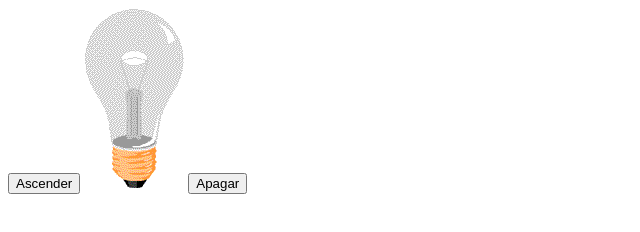
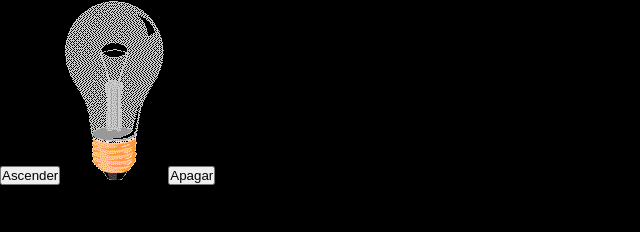
Before and after one commit to DaniellAlbuquerque/Lampada, a plain HTML site: page Lampada/index.html in a window 1280 px wide. Shown: the whole page, without its empty margins (0-640 px from the left). Drawn offline with Linux system fonts and the light colour scheme.

Commit message:
Add files via upload

```diff
--- a/Lampada/index.html
+++ b/Lampada/index.html
@@ -4,6 +4,7 @@
     <meta charset="UTF-8">
     <meta http-equiv="X-UA-Compatible" content="IE=edge">
     <meta name="viewport" content="width=device-width, initial-scale=1.0">
+    <link rel="stylesheet" href="style.css">
     <title>Document</title>
 </head>
     <body>
--- /dev/null
+++ b/Lampada/style.css
@@ -0,0 +1,9 @@
+*{
+    margin: 0;
+    padding: 0;
+    box-sizing: border-box;
+}
+
+body{
+    background-color: #000000;
+}
```
